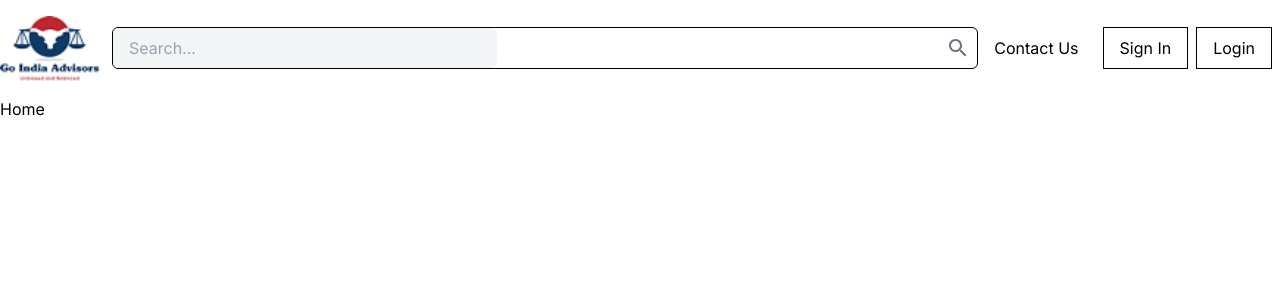
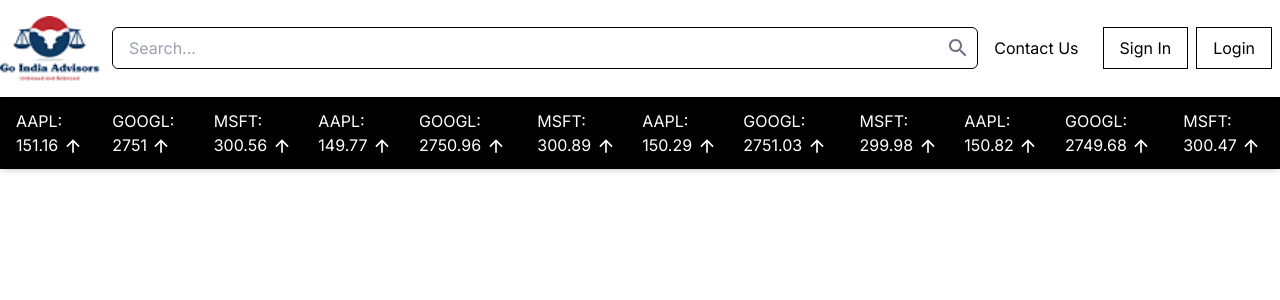
Before and after one commit to lucidethinker/go-india-stocks, a Next.js app: page / in a window 1280 px wide. Shown: the top 300 px of the page. Built offline with nearby package versions, Linux system fonts and the light colour scheme.

Commit message:
feat: :art: added stock component

```diff
--- a/src/app/components/header.tsx
+++ b/src/app/components/header.tsx
@@ -12,11 +12,11 @@
           <Image src="/logo.png" alt="Logo" width={100} height={50} />
           {/* Adjust width and height as needed */}
           <div className="relative ml-8 flex-grow sm:ml-3">
-            <div className="flex items-center border rounded-md border-black">
+            <div className="flex items-center border rounded-md border-black w-full">
               <input
                 type="text"
                 placeholder="Search..."
-                className="px-4 py-2 bg-gray-100 rounded-md focus:outline-none w-full sm:w-96"
+                className="px-4 py-2 rounded-md focus:outline-none w-full sm:w-96"
               />
               {/* Add your search bar */}
               <SearchIcon className="h-5 w-5 text-gray-500 absolute right-2 top-1/2 transform -translate-y-1/2" />
--- /dev/null
+++ b/src/app/components/stockinfo.tsx
@@ -0,0 +1,80 @@
+"use client";
+import React, { useEffect, useState } from "react";
+import { ArrowUpward, ArrowDownward } from "@mui/icons-material";
+
+interface Stock {
+  symbol: string;
+  price: number;
+}
+
+const StockInfo: React.FC = () => {
+  const [stocks, setStocks] = useState<Stock[]>([
+    { symbol: "AAPL", price: 150.25 },
+    { symbol: "GOOGL", price: 2750.1 },
+    { symbol: "MSFT", price: 300.5 },
+    { symbol: "AAPL", price: 150.25 },
+    { symbol: "GOOGL", price: 2750.1 },
+    { symbol: "MSFT", price: 300.5 },
+    { symbol: "AAPL", price: 150.25 },
+    { symbol: "GOOGL", price: 2750.1 },
+    { symbol: "MSFT", price: 300.5 },
+    { symbol: "AAPL", price: 150.25 },
+    { symbol: "GOOGL", price: 2750.1 },
+    { symbol: "MSFT", price: 300.5 },
+    // Add more stock objects as needed
+  ]);
+
+  useEffect(() => {
+    // Update stock prices periodically
+    const interval = setInterval(() => {
+      setStocks((prevStocks) =>
+        prevStocks.map((stock) => ({
+          ...stock,
+          price: generateRandomPrice(stock.price),
+        }))
+      );
+    }, 5000); // Update every 5 seconds
+
+    // Clean up the interval on component unmount
+    return () => clearInterval(interval);
+  }, []);
+
+  // Function to generate a random price change
+  const generateRandomPrice = (price: number): number => {
+    const minChange = -1.0;
+    const maxChange = 1.0;
+    const change = Math.random() * (maxChange - minChange) + minChange;
+    return parseFloat((price + change).toFixed(2));
+  };
+
+  // Function to determine arrow color based on price change
+  const getArrowColor = (prevPrice: number, currentPrice: number): string => {
+    return prevPrice < currentPrice ? "text-green-500" : "text-red-500";
+  };
+
+  return (
+    <div className=" w-full flex items-center p-0">
+      <div className="flex flex-row gap-2 bg-black p-2  shadow-md">
+        {stocks.map((stock) => {
+          const prevPrice = generateRandomPrice(stock.price - 1); // Generate a previous price for comparison
+          const arrowColor = getArrowColor(prevPrice, stock.price);
+          return (
+            <div
+              key={stock.symbol}
+              className={`px-2 py-1 text-white rounded-md ${arrowColor}`}
+            >
+              {stock.symbol}: {stock.price}{" "}
+              {stock.price > prevPrice ? (
+                <ArrowUpward fontSize="small" />
+              ) : (
+                <ArrowDownward fontSize="small" />
+              )}
+            </div>
+          );
+        })}
+      </div>
+    </div>
+  );
+};
+
+export default StockInfo;
--- a/src/app/layout.tsx
+++ b/src/app/layout.tsx
@@ -1,6 +1,7 @@
 import "./globals.css";
 import { Inter } from "next/font/google";
 import Header from "./components/header";
+
 const inter = Inter({ subsets: ["latin"] });
 
 export const metadata = {
@@ -17,6 +18,7 @@
     <html lang="en">
       <body className={inter.className}>
         <Header />
+
         {children}
       </body>
     </html>
--- a/src/app/page.tsx
+++ b/src/app/page.tsx
@@ -1,5 +1,11 @@
 import React from "react";
+import StockInfo from "./components/stockinfo";
 
 export default function Home() {
-  return <div>Home</div>;
+  return (
+    <div className=" ">
+      <StockInfo />
+      <div className=""></div>
+    </div>
+  );
 }
```
